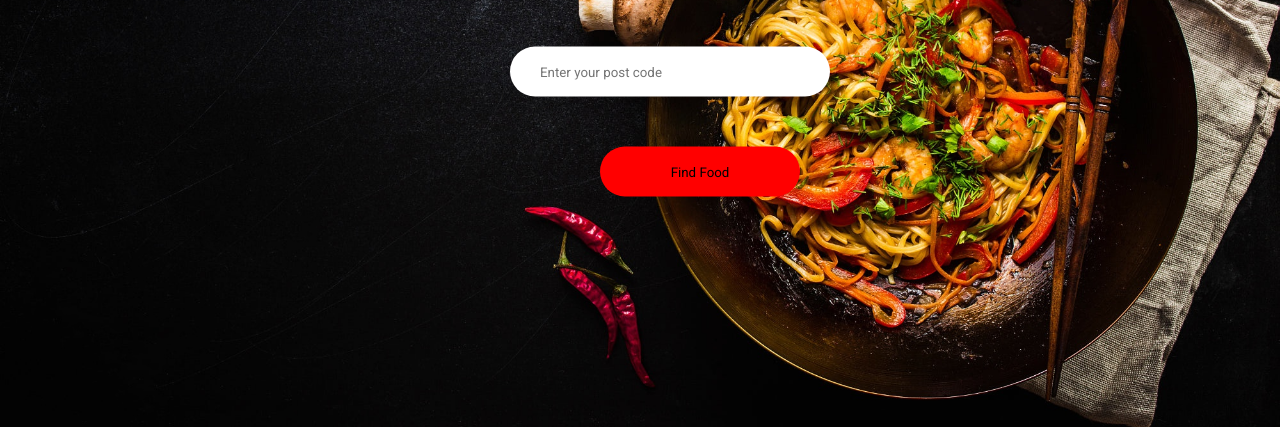
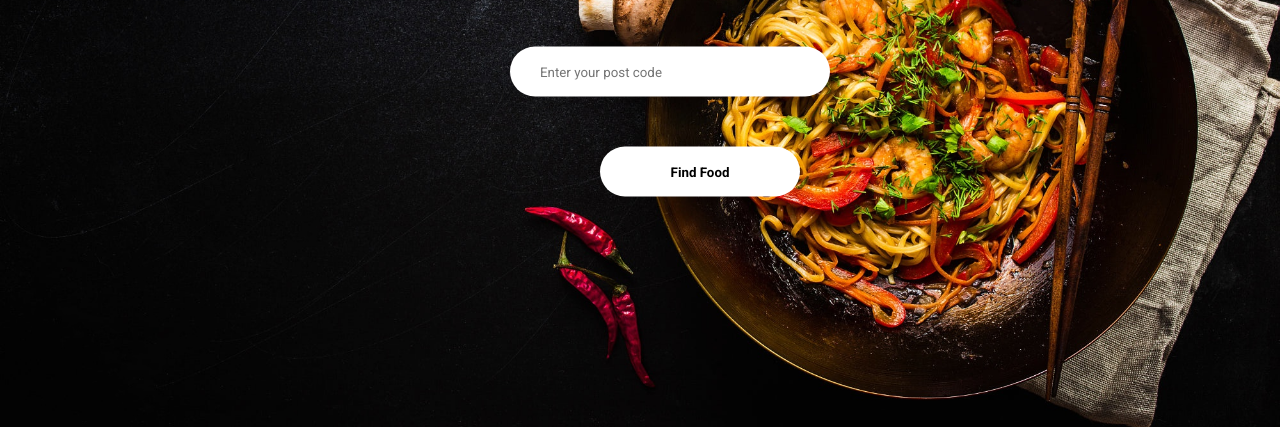
Before and after one commit to baywcksn/Mini-CSS-Project, a plain HTML site: page index.html in a window 1280 px wide. Shown: the part 373-800 px from the top of the page. Drawn offline with Linux system fonts and the light colour scheme.

Commit message:
Update hero section button styling for improved visibility and interaction

```diff
--- a/style.css
+++ b/style.css
@@ -62,9 +62,15 @@
     border-radius: 30px;
     margin-top: 50px;
     margin-left: 90px;
+    font-weight: bold;
     animation: 0.5;
-    background-color: red;
+    background-color: white;
     text-align: center;
     border: none;
     outline: none;
 }
+
+.hero-wrapper .form-code button:hover {
+    background-color: transparent;
+    border: 2px solid black;
+}
```
